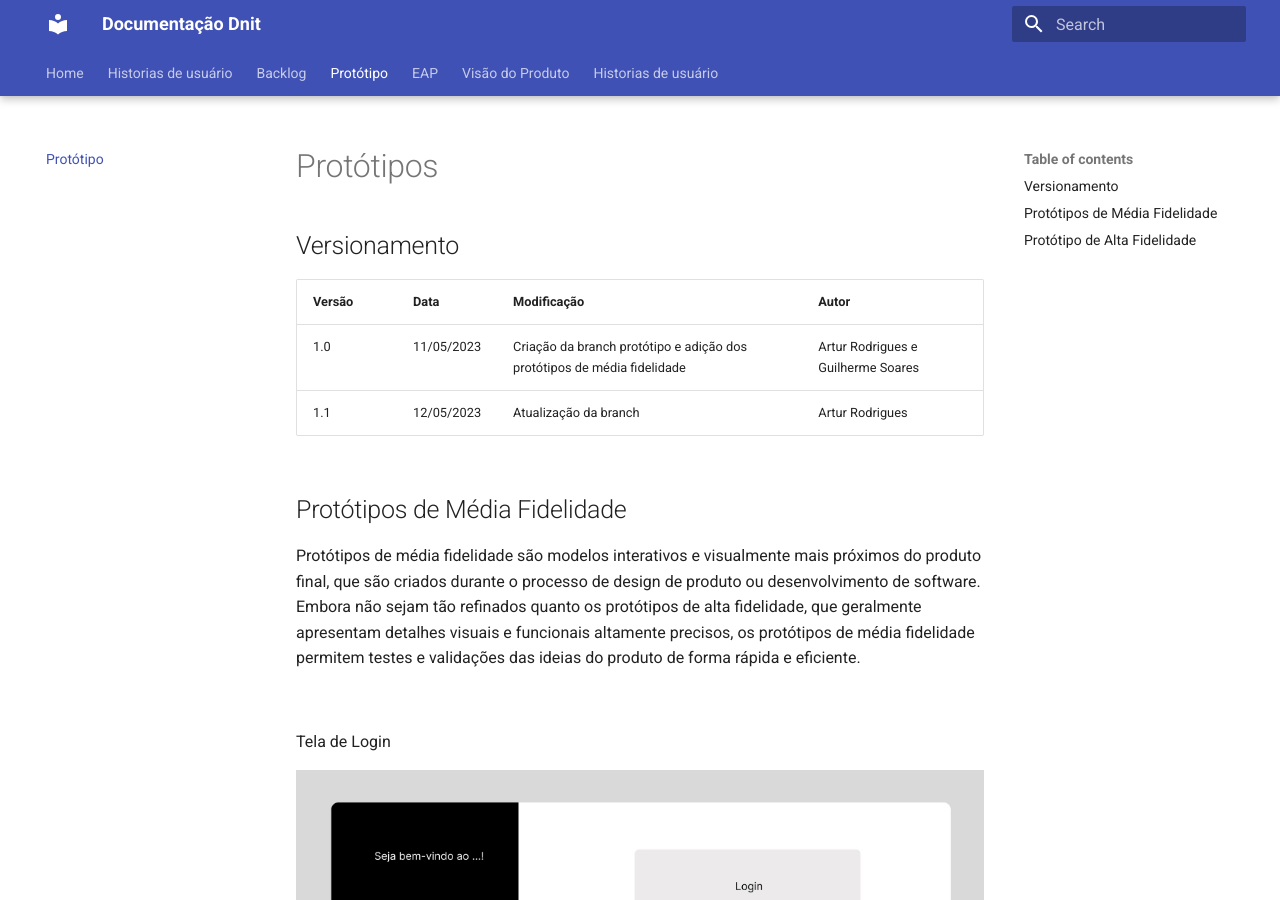
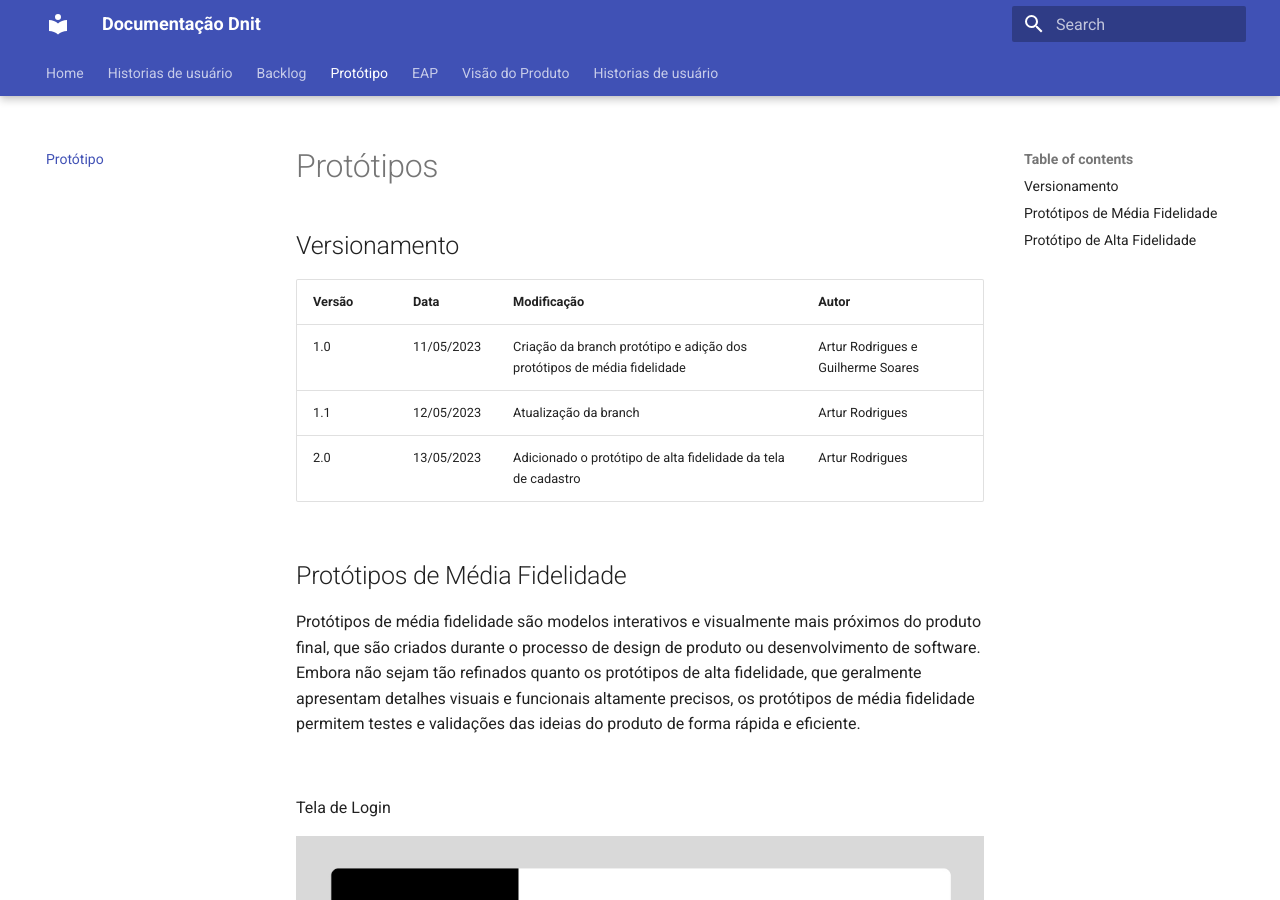
Before and after one commit to fga-eps-mds/2023-1-Dnit-DOC, an MkDocs documentation site: the page built from docs/docs/Prototipo/prototipo.md, in a window 1280 px wide and 900 px high. Built offline with MkDocs 1.6.1 and Material for MkDocs 9.7.7, drawn with Linux system fonts in a browser that asks for light colours.

Commit message:
#4  Add protótipos de alta (Login e Cadastro)

```diff
--- a/docs/docs/Prototipo/prototipo.md
+++ b/docs/docs/Prototipo/prototipo.md
@@ -5,6 +5,7 @@
 |--|--|--|--|
 |1.0| 11/05/2023 | Criação da branch protótipo e adição dos protótipos de média fidelidade | Artur Rodrigues e Guilherme Soares |
 |1.1| 12/05/2023 | Atualização da branch | Artur Rodrigues |
+|2.0| 13/05/2023 | Adicionado o protótipo de alta fidelidade da tela de cadastro | Artur Rodrigues |
 
 ## Protótipos de Média Fidelidade
 
@@ -32,3 +33,9 @@
 Tela de Login
 
 ![Protótipo de Alta Fidelidade - Login](../assets/prototipoDeAltaLogin.png "alt")
+
+<br/>
+
+Tela de Cadastro
+
+![Protótipo de Alta Fidelidade - Cadastro](../assets/prototipoDeAltaCadastro.png "alt")
```
Also changed, not shown: docs/docs/assets/prototipoDeAltaCadastro.png (added).
